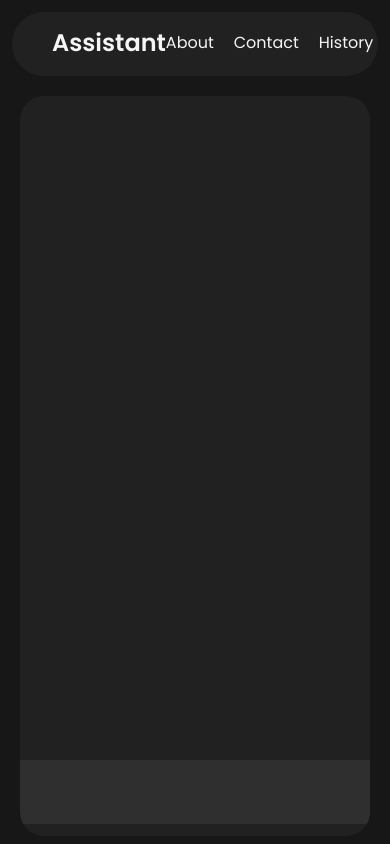
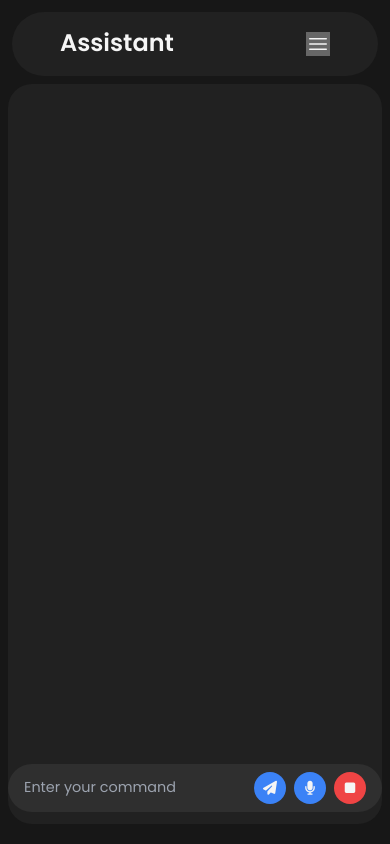
Before and after one commit to TheCaptain1810/assistant-frontend, a React (Vite) app: page / in a window 390 px wide. Built offline with nearby package versions, Linux system fonts and the light colour scheme.

Commit message:
Mobile responsive basic

```diff
--- a/src/components/ChatInput.jsx
+++ b/src/components/ChatInput.jsx
@@ -7,27 +7,27 @@ export default function ChatInput({ command, onCommandChange, onSendCommand, onS
   };
 
   return (
-    <section className="input_box flex justify-between rounded-full w-[900px] p-3 mb-3">
+    <section className="input_box flex justify-between rounded-full w-full max-w-[900px] p-3 mb-3 mx-4">
       <input
         type="text"
         value={command}
         onChange={onCommandChange}
         onKeyDown={handleKeyDown}
         placeholder="Enter your command"
-        className="ml-5 mr-5 w-[650px]"
+        className="ml-2 mr-3 flex-1 min-w-0"
       />
-      <div>
-        <button className="w-10 h-10 rounded-full mr-3 bg-blue-500 hover:bg-blue-700" onClick={onSendCommand}>
-          <i className="fa-solid fa-paper-plane"></i>
+      <div className="flex-shrink-0">
+        <button className="w-8 h-8 md:w-10 md:h-10 rounded-full mr-2 bg-blue-500 hover:bg-blue-700" onClick={onSendCommand}>
+          <i className="fa-solid fa-paper-plane text-sm md:text-base"></i>
         </button>
-        <button className="w-10 h-10 rounded-full mr-3 bg-blue-500 hover:bg-blue-700" onClick={onSpeechInput}>
+        <button className="w-8 h-8 md:w-10 md:h-10 rounded-full mr-2 bg-blue-500 hover:bg-blue-700" onClick={onSpeechInput}>
           {recognizing ?
-            <i className="fa-solid fa-microphone-lines"></i> :
-            <i className="fa-solid fa-microphone"></i>
+            <i className="fa-solid fa-microphone-lines text-sm md:text-base"></i> :
+            <i className="fa-solid fa-microphone text-sm md:text-base"></i>
           }
         </button>
-        <button className="w-10 h-10 rounded-full mr-3 bg-red-500 hover:bg-red-700" onClick={onStopResponse}>
-          <i className="fa-solid fa-stop"></i>
+        <button className="w-8 h-8 md:w-10 md:h-10 rounded-full mr-2 bg-red-500 hover:bg-red-700" onClick={onStopResponse}>
+          <i className="fa-solid fa-stop text-sm md:text-base"></i>
         </button>
       </div>
     </section>
--- a/src/components/ChatInterface.jsx
+++ b/src/components/ChatInterface.jsx
@@ -45,8 +45,8 @@ export default function ChatInterface({ chatHistory, currentResponse, isTyping }
   };
 
   return (
-    <section className="chat-interface flex flex-col flex-1 w-full max-w-3xl rounded-xl m-4 overflow-hidden">
-      <div ref={chatContainerRef} className="flex-1 overflow-y-auto p-4">
+    <section className="chat-interface flex flex-col flex-1 w-full max-w-3xl rounded-xl mx-2 md:mx-4 overflow-hidden">
+      <div ref={chatContainerRef} className="flex-1 overflow-y-auto p-2 md:p-4">
         {chatHistory.map((message, index) => (
           <div
             key={index}
@@ -55,7 +55,7 @@ export default function ChatInterface({ chatHistory, currentResponse, isTyping }
             }`}
           >
             <div
-              className={`inline-block p-3 rounded-lg ${
+              className={`inline-block p-2 md:p-3 rounded-lg max-w-[85%] md:max-w-[75%] ${
                 message.type === 'user'
                   ? 'bg-blue-500 text-white'
                   : 'bg-gray-200 text-black'
--- a/src/components/ConversationHistory.jsx
+++ b/src/components/ConversationHistory.jsx
@@ -89,16 +89,16 @@ export default function ConversationHistory() {
   </div>;
 
   return (
-    <div className="conversation-history-container m-5 p-5 rounded-3xl text-white">
-      <Link to="/" className="mt-4 inline-block bg-blue-500 hover:bg-blue-700 text-white font-bold py-2 px-4 rounded">
+    <div className="conversation-history-container m-2 md:m-5 p-3 md:p-5 rounded-3xl text-white">
+      <Link to="/" className="mt-4 inline-block bg-blue-500 hover:bg-blue-700 text-white font-bold py-2 px-4 rounded text-sm md:text-base">
         Back to Assistant
       </Link>
-      <h2 className="text-2xl font-bold mb-4">Conversation History</h2>
+      <h2 className="text-xl md:text-2xl font-bold mb-4">Conversation History</h2>
       {conversations.length === 0 ? (
         <p>No conversations found.</p>
       ) : (
         conversations.map((conversation, index) => (
-          <div key={conversation._id} className="mb-4 p-4 bg-gray-800 rounded-lg">
+          <div key={conversation._id} className="mb-4 p-3 md:p-4 bg-gray-800 rounded-lg text-sm md:text-base">
             <h3 className="text-xl font-semibold mb-2">Conversation {index + 1}</h3>
             <div className="mb-2 text-blue-300">
               <span className="font-bold">You: </span>
--- a/src/components/Header.jsx
+++ b/src/components/Header.jsx
@@ -1,6 +1,9 @@
 import { Link } from 'react-router-dom';
+import { useState } from 'react';
 
 export default function Header() {
+  const [isMenuOpen, setIsMenuOpen] = useState(false);
+
   return (
     <header className="flex items-center justify-between h-16 rounded-full m-3 mb-0">
       <h1 className="ml-10 font-semibold text-2xl">
@@ -9,16 +12,26 @@ export default function Header() {
           <div className="bg-white h-[2px] w-0 group-hover:w-full transition-all duration-500"></div>
         </Link>
       </h1>
-      <nav className="flex justify-between">
-        <Link to="/about" className="mr-5 group">
+
+      <button
+        className="md:hidden mr-10 z-20"
+        onClick={() => setIsMenuOpen(!isMenuOpen)}
+      >
+        <svg xmlns="http://www.w3.org/2000/svg" fill="none" viewBox="0 0 24 24" strokeWidth={1.5} stroke="currentColor" className="w-6 h-6">
+          <path strokeLinecap="round" strokeLinejoin="round" d={isMenuOpen ? "M6 18L18 6M6 6l12 12" : "M3.75 6.75h16.5M3.75 12h16.5M3.75 17.25h16.5"} />
+        </svg>
+      </button>
+
+      <nav className={`${isMenuOpen ? 'flex' : 'hidden'} md:flex flex-col md:flex-row absolute md:relative top-0 right-0 h-screen md:h-auto w-64 md:w-auto bg-gray-800 md:bg-transparent pt-20 md:pt-0 px-10 md:px-0`}>
+        <Link to="/about" className="mb-5 md:mb-0 md:mr-5 group">
           About
           <div className="bg-white h-[2px] w-0 group-hover:w-full transition-all duration-500"></div>
         </Link>
-        <Link to="/contact" className="mr-5 group">
+        <Link to="/contact" className="mb-5 md:mb-0 md:mr-5 group">
           Contact
           <div className="bg-white h-[2px] w-0 group-hover:w-full transition-all duration-500"></div>
         </Link>
-        <Link to="/history" className="mr-5 group">
+        <Link to="/history" className="mb-5 md:mb-0 md:mr-5 group">
           History
           <div className="bg-white h-[2px] w-0 group-hover:w-full transition-all duration-500"></div>
         </Link>
--- a/src/index.css
+++ b/src/index.css
@@ -39,3 +39,82 @@ button:hover {
   background-color: rgba(215, 215, 215, 255);
   color: black;
 }
+
+/* Add these additional styles */
+@media (max-width: 768px) {
+  .input_box {
+    padding: 0.5rem;
+  }
+
+  .input_box input {
+    font-size: 0.9rem;
+  }
+
+  .chatbot {
+    margin: 0.5rem;
+  }
+
+  header {
+    padding: 0.5rem;
+  }
+
+  header h1 {
+    font-size: 1.25rem;
+  }
+
+  nav {
+    font-size: 0.9rem;
+  }
+
+  .header-overlay {
+    background-color: rgba(0, 0, 0, 0.5);
+  }
+}
+
+/* Add these new styles */
+.nav-link-mobile {
+  @apply relative flex items-center w-full py-4 transition-colors duration-200 hover:bg-gray-700 px-4;
+}
+
+.mobile-menu-overlay {
+  @apply fixed inset-0 bg-black bg-opacity-50 z-10 transition-opacity duration-300;
+}
+
+.mobile-menu {
+  @apply fixed right-0 top-0 h-full w-72 bg-gray-800 z-20 transform transition-transform duration-300 ease-in-out;
+}
+
+/* Update media queries */
+@media (max-width: 768px) {
+  .input_box {
+    @apply mx-2;
+  }
+
+  .chatbot {
+    @apply m-2;
+  }
+
+  header {
+    @apply px-2;
+  }
+
+  header h1 {
+    @apply text-xl ml-4;
+  }
+
+  .mobile-menu-enter {
+    transform: translateX(100%);
+  }
+
+  .mobile-menu-enter-active {
+    transform: translateX(0);
+  }
+
+  .mobile-menu-exit {
+    transform: translateX(0);
+  }
+
+  .mobile-menu-exit-active {
+    transform: translateX(100%);
+  }
+}
```
